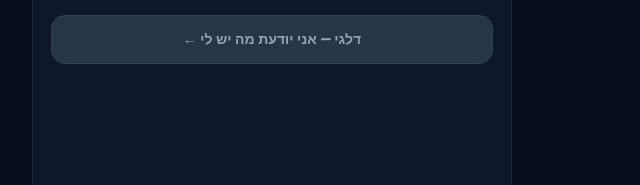
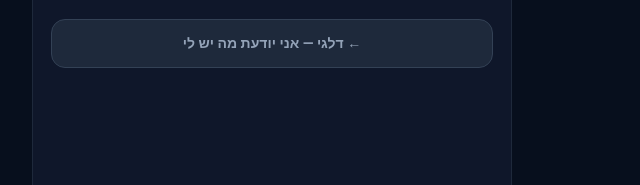
Before and after one commit to prevital-eng/Gt-Robot-Helper, a plain HTML site: page index.html in a window 1280 px wide. Shown: the part 445-630 px from the top of the page, 198-838 px from the left. Drawn offline with Linux system fonts and the light colour scheme.

Commit message:
Update index.html

```diff
--- a/index.html
+++ b/index.html
@@ -464,9 +464,9 @@ body {
         </div>
         <div id="id-result-area"></div>
       </div>
-      <button class="btn-camera sec" style="width:100%;margin-top:4px"
+      <button class="btn-reset" style="margin-top:8px"
         onclick="showScreen(1)">
-        דלגי — אני יודעת מה יש לי ←
+        ← דלגי — אני יודעת מה יש לי
       </button>
     </div>
 
```
